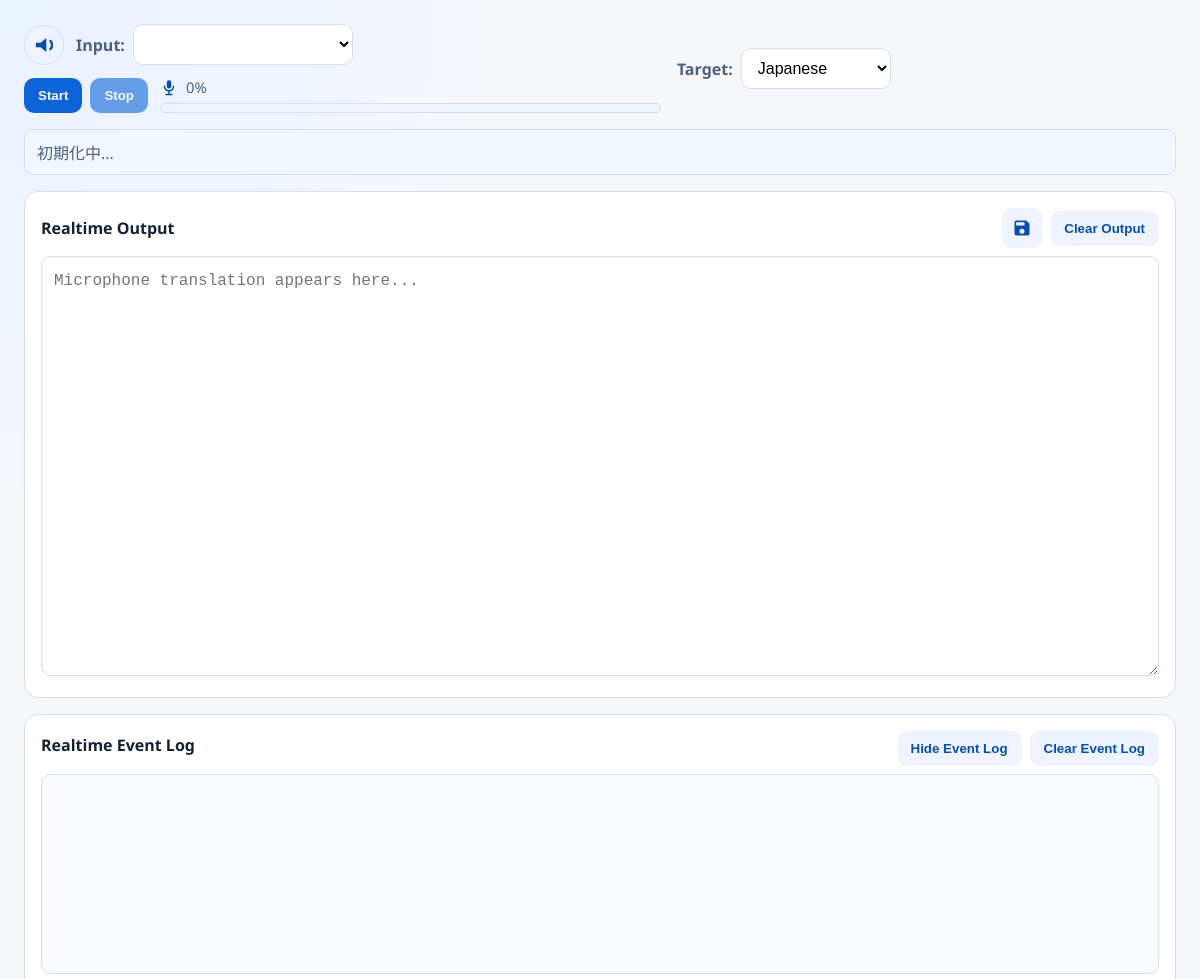
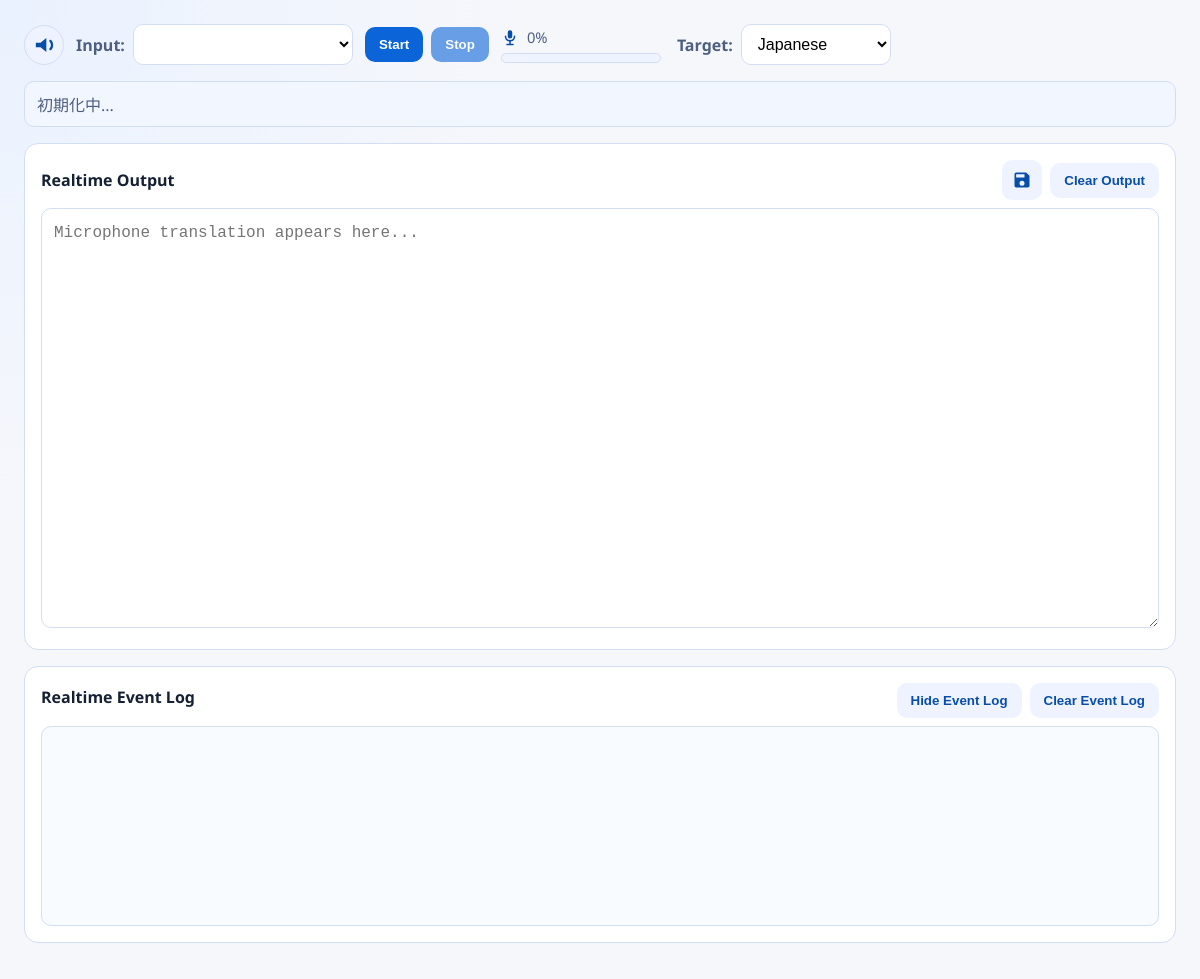
Before and after one commit to takashiuesaka/InterpreterApp, an Electron app: page renderer/index.html in a window 1200 px wide. Shown: the top 979 px of the page. Drawn offline with Linux system fonts and the light colour scheme; no server answers.

Commit message:
fix: adjust header layout for better responsiveness

```diff
--- a/renderer/styles.css
+++ b/renderer/styles.css
@@ -76,9 +76,9 @@ body {
   display: flex;
   align-items: center;
   gap: 12px;
-  flex: 1 1 320px;
-  min-width: 260px;
-  width: min(100%, 900px);
+  flex: 0 0 auto;
+  min-width: 0;
+  width: auto;
   flex-wrap: nowrap;
 }
 
```
